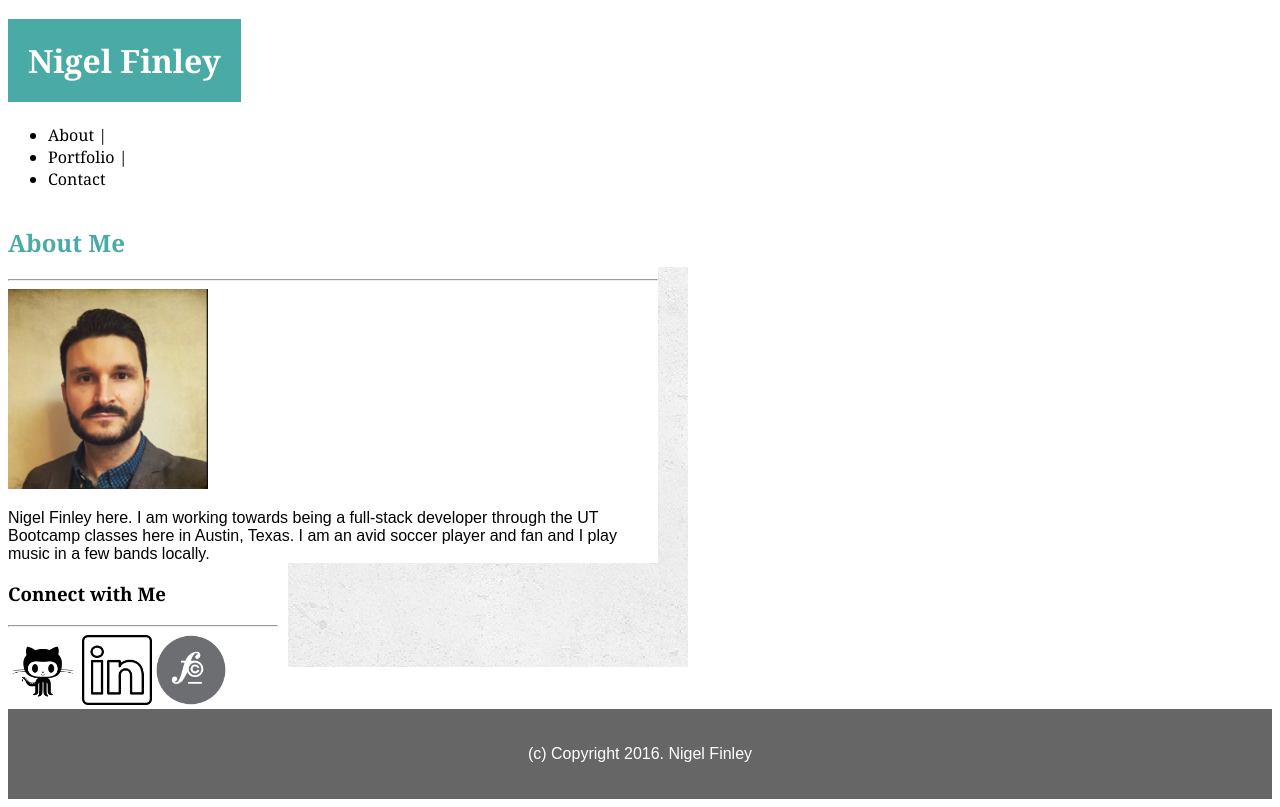
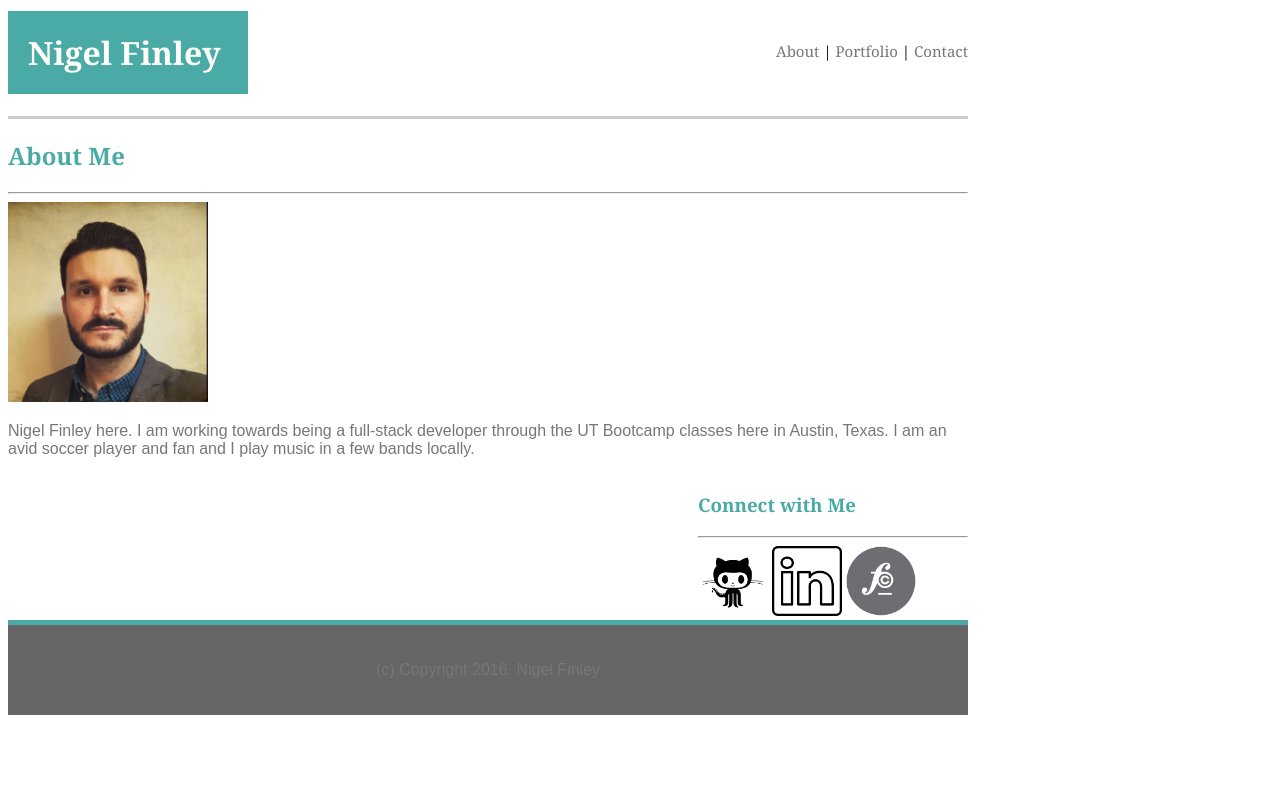
Before and after one commit to Nfinley/Basic-Portfolio, a PHP site: page / in a window 1280 px wide. After the commit the page ends 715 px from the top, so only its background shows below. Run offline with PHP 8.4, Linux system fonts and the light colour scheme.

Commit message:
friday's commit

```diff
--- a/assets/css/style.css
+++ b/assets/css/style.css
@@ -1,4 +1,5 @@
 /*
+Instructions:
 Heading fonts use font-family: 'Georgia', Times, Times New Roman, serif;
 All other fonts use 'Arial', 'Helvetica Neue', Helvetica, sans-serif;
 Teal color (used for headings and backgrounds): #4aaaa5
@@ -10,82 +11,111 @@ Main content background color: #ffffff
 Main content border color: #dddddd
 */
 
+/*QUESTIONS or tasks:
+
+1. How to set a background image using a local file path not a url
+2. Figure out how to set up border and colors
+
+*/
+
+
+
+/*Main content area is 960px wide*/
 body {
+	width: 960px;
 
 
 }
 
-.header, h1, h2, h3 {
+header, h1, h2, h3 {
 	font-family: 'Georgia', Times, Times New Roman, serif;
+}
+
+
+
+/*This styles the very top of the page within the class 'header'*/
+header {
+	background-color: #ffffff;
+	border-bottom: solid #cccccc;
+	/*display: inline-block; */
+	margin-top: -10px;
+
+
+}
+
+/*Need to make this float right*/
+nav {
+	font-size: 15px;
+	float: right;
+	margin-top: -75px;
+	/*letter-spacing: 5px;*/
+
+}
+h1 {
+	background-color: #4aaaa5;   /* Use this color for the heading */
+	color: #FEFEF9;
+	padding: 20px;  /* This padding looks good */
+	width:200px;
+
+}
+
+h2, h3 {
+	color: #4aaaa5; /* Use this color for all headings within the body */
+}
+
+nav a, p, footer {
+	color: #777777;
 }
 
 p {
 	font-family: 'Arial', 'Helvetica Neue', Helvetica, sans-serif;
 }
 
-/*This styles the very top of the page within the class 'header'*/
-.header {
-	background-color: #ffffff;
-	border-color: #cccccc;
-	display: inline-block; /* This isn't working correctly */
-	margin-top: -10px;
+nav a {
+	text-decoration: none;
+}
 
+/*nav a:hover:after {
+	content: url(http://gdriv.es/finleycode/NigelPic.jpg);
+	display: block;*/
 
 }
 
-h1 {
-	background-color: #4aaaa5;  /* Use this color for the heading */
-	color: #FEFEF9;
-	padding: 20px;
+
+/*Main-section class is 650px wide */
+section {
+	background: url(http://gdriv.es/finleycode/UT_Bootcamp_assets/concrete_seamless.png) center center;
+	width:650px;
+	background-color: red;
+	display: inline-block;
 
 }
 
-h2 {
-	color: #4aaaa5; /* Use this color for all headings within the body */
-}
-
-hr {
-
-}
-
-.nav {	/*Maybe use bootstrap to get the header and nav bar to line up right*/
-}
-
-
-/*Container area class is 960px wide*/
-.container {
-	width: 960px;
-	background: url(assets/images/concrete_seamless.png) center center no-repeat;
-
-}
-
-/*Main-section class is 650px wide */
-.main-section {
-	width:650px;
-	background-color: #ffffff;
-	border-color: #dddddd;
-	background-color:#ffffff;
-
-}
-
-.main-section img {
+section img {
 	height:200px;
 	width: 200px;
 
 
 }
 
-/*Sidebar class is 270px */
-.sidebar {
+/*This styles the 'aside' tag. This container must be 270px */
+aside {
 	width: 270px;
 	border-color: #dddddd;
 	background-color:#ffffff;
+	float:right;
 
 }
 
+hr {
+
+}
 /*This sytles the paragraph bio 'About Me'*/
 #about-me {
-
+	/*width:300px;
+	background-color: #ffffff;
+	border-color: #dddddd;
+	margin: 20px 0;*/
 
 }
 
@@ -101,7 +131,7 @@ a img {
 
 /*This is for the thin teal line that sits right above the footer*/
 .footer-decoration {
-
+	background-color: #4aaaa5;  /*a teal background color for the thin line*/
 }
 
 /*This styles the footer. Also make it a sticky footer so it doesn't move from the bottom of the page*/
@@ -110,5 +140,7 @@ footer {
 	color: white;
 	text-align: center;
 	padding: 20px;
+	clear: both;
+	border-top: solid 5px #4aaaa5;
 
 }
--- a/index.html
+++ b/index.html
@@ -1,6 +1,11 @@
 <!DOCTYPE html>
-<!-- Author: Nigel Finley, July 2016. This is my first homework assignement in the UT Bootcamp
-making a basic portfolio site -->
+<!-- Author: Nigel Finley, July 2016. This is the second of two homework assignements in the UT Bootcamp assigned the first week of class (July 20th, 2016). It consists of
+making a basic portfolio site to include (within the index page):
+1. A header with a nav bar
+2. A section with a biography, the 'about me' section and a profile image
+3. An aside container that contains 'connect with me' links
+4. A 'sticky' footer: one that doesn't move when the content changes size
+ -->
 
 <html>
 
@@ -10,31 +15,31 @@ making a basic portfolio site -->
 	<title>Nigel Finley Porfolio</title>
 	<!-- This links your CSS style sheet to your html pages -->
 	<link rel="stylesheet" type="text/css" href="assets/css/style.css">
-<!-- The 'rel' represents a 'relative' pathway.  It matches a file inside current directory's 'assets' folder.-->
+	<!-- The 'rel' represents a 'relative' pathway.  It matches a file inside current directory's 'assets' folder.-->
 
 
 </head>
 
 <body>
 
-	<div class="header">
+	<header>
+		<!-- Header line for the page -->
 		<h1> Nigel Finley </h1>
 
-		<div class="nav nav-pils"> <!-- consider using Bootstrap here for the nav bar -->
-		 	<ul>
-		 		<li>About |</li>
-		 		<li>Portfolio |</li>
-		 		<li> Contact</li>
-			</ul>
-		</div>
+		<!-- Nav bar for page -->
+		<nav>
 
-	</div>
+		 	<a href="index.html">About</a> | <a href="porfolio.html">Portfolio</a> | <a href="contact.html">Contact</a>
+
+		</nav>
+
+	</header>
 
 
 
 	<div class="container">
 		<!-- This section contains the bio information -->
-		<div class="main-section" id="about-me">
+		<section id="about-me">
 			<h2> About Me </h2>
 
 			<!-- Need to insert a grey line break here, read how to do this -->
@@ -46,10 +51,10 @@ making a basic portfolio site -->
 			<!-- Create links that have pop up pictures when you hover over them, like for the band and maybe soccer -->
 			<p> Nigel Finley here. I am working towards being a full-stack developer through the UT Bootcamp classes here in Austin, Texas. I am an avid soccer player and fan and I play music in a few bands locally.
 			</p>
-		</div>
+		</section>
 
 <!-- This section contains the contact information section including linkedin, github and finleycode blog -->
-		<div class="sidebar" id="contact-info">
+		<aside id="contact-info">
 			<h3> Connect with Me</h3>
 
 			<!-- This is a solid grey line -->
@@ -60,7 +65,7 @@ making a basic portfolio site -->
 			<a href="https://www.linkedin.com/in/nfinleymusic" class="linkedin"><img src="assets/images/LinkedIn-Icon.png" alt="LinkedIn Account"></a>
 			<a href="thefinleycode.com" class="blog"><img src="assets/images/Blog-Icon.png" alt="The Finley Code Blog"></a>
 
-		</div>
+		</aside>
 
 
 	</div>
```
